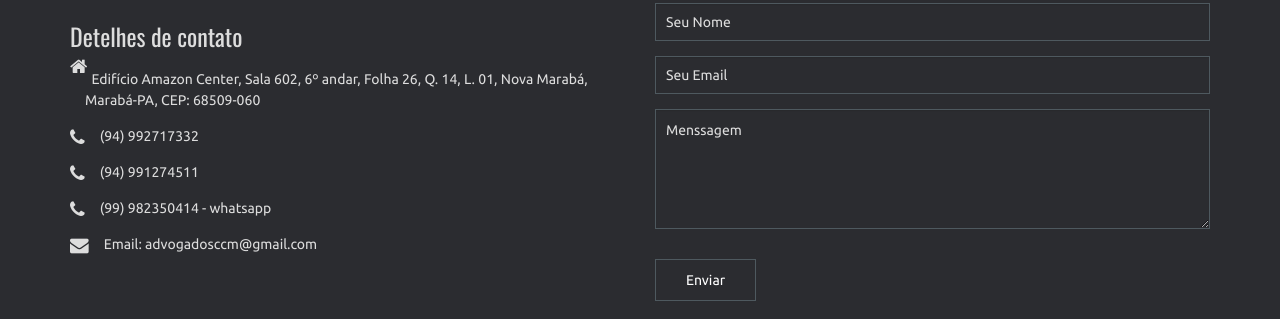
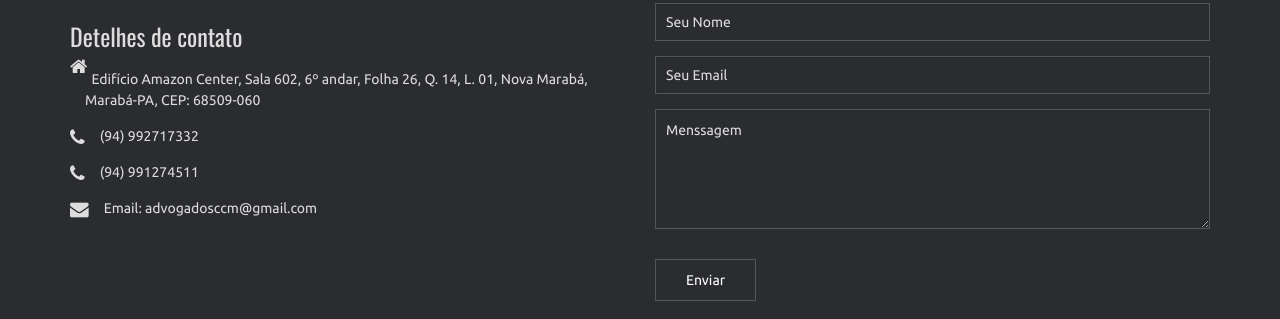
Before and after one commit to carvalho7976/MccAdvocacia, a plain HTML site: page www/index.html in a window 1280 px wide. Shown: the part 2230-2549 px from the top of the page. Drawn offline with nearby package versions, Linux system fonts and the light colour scheme; some packages are replaced by stand-ins of ours; no server answers.

Commit message:
mudança telefone

```diff
--- a/www/index.html
+++ b/www/index.html
@@ -236,8 +236,6 @@
                         <div class="con-info clearfix"><i class="fa fa-home fa-lg"></i><span> &nbsp; Edifício Amazon Center, Sala 602, 6º andar, Folha 26, Q. 14, L. 01, Nova Marabá, Marabá-PA, CEP: 68509-060</span></div>
                         <div class="con-info clearfix"><i class="fa fa-phone fa-lg"></i><span>(94) 992717332</span></div>
                         <div class="con-info clearfix"><i class="fa fa-phone fa-lg"></i><span>(94) 991274511</span></div>
-                        <div class="con-info clearfix"><i class="fa fa-phone fa-lg"></i><span>(99) 982350414 - whatsapp</span></div>
-
                         <div class="con-info clearfix"><i class="fa fa-envelope fa-lg"></i><span>Email: advogadosccm@gmail.com</span></div>
                     </div>
                 </div>
```
